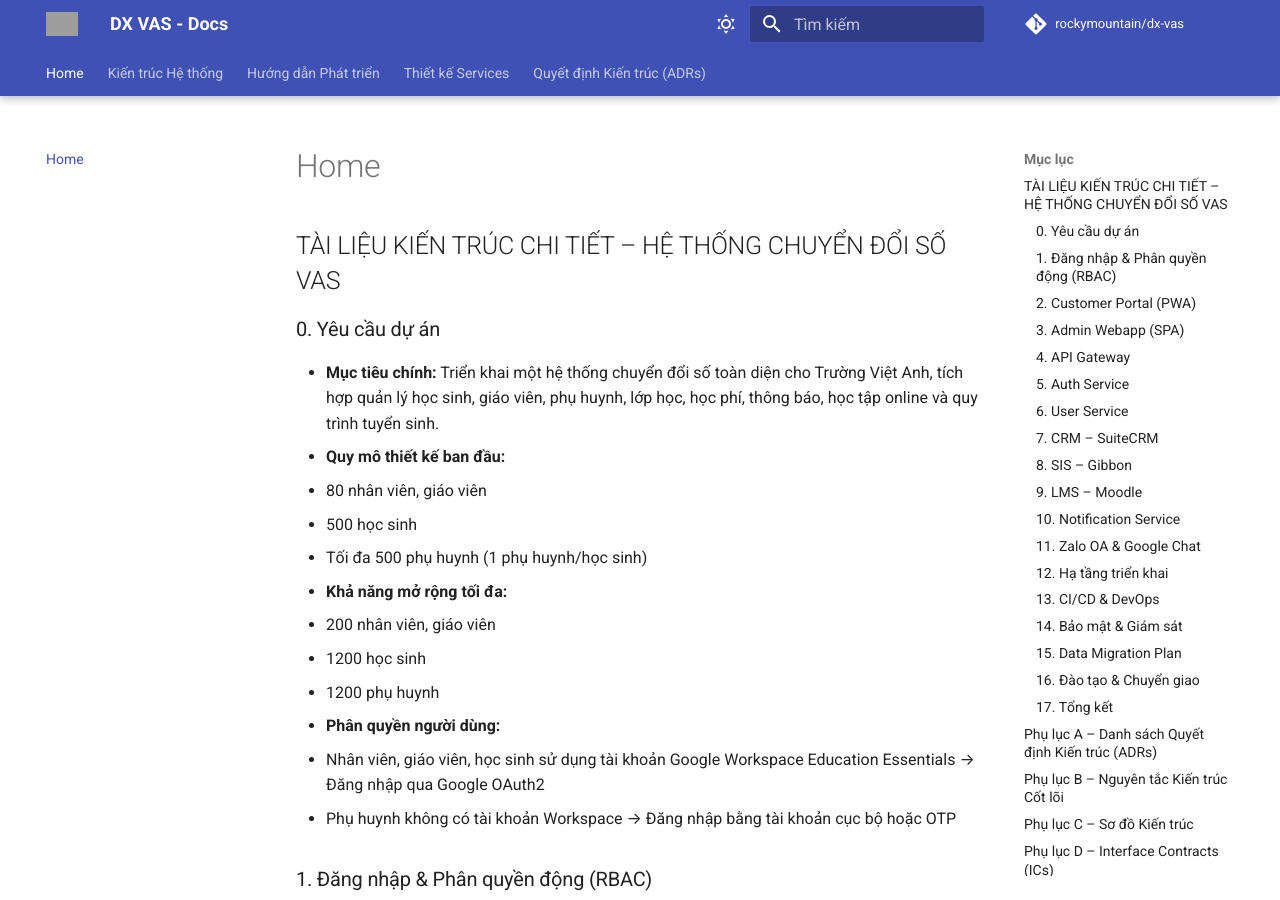
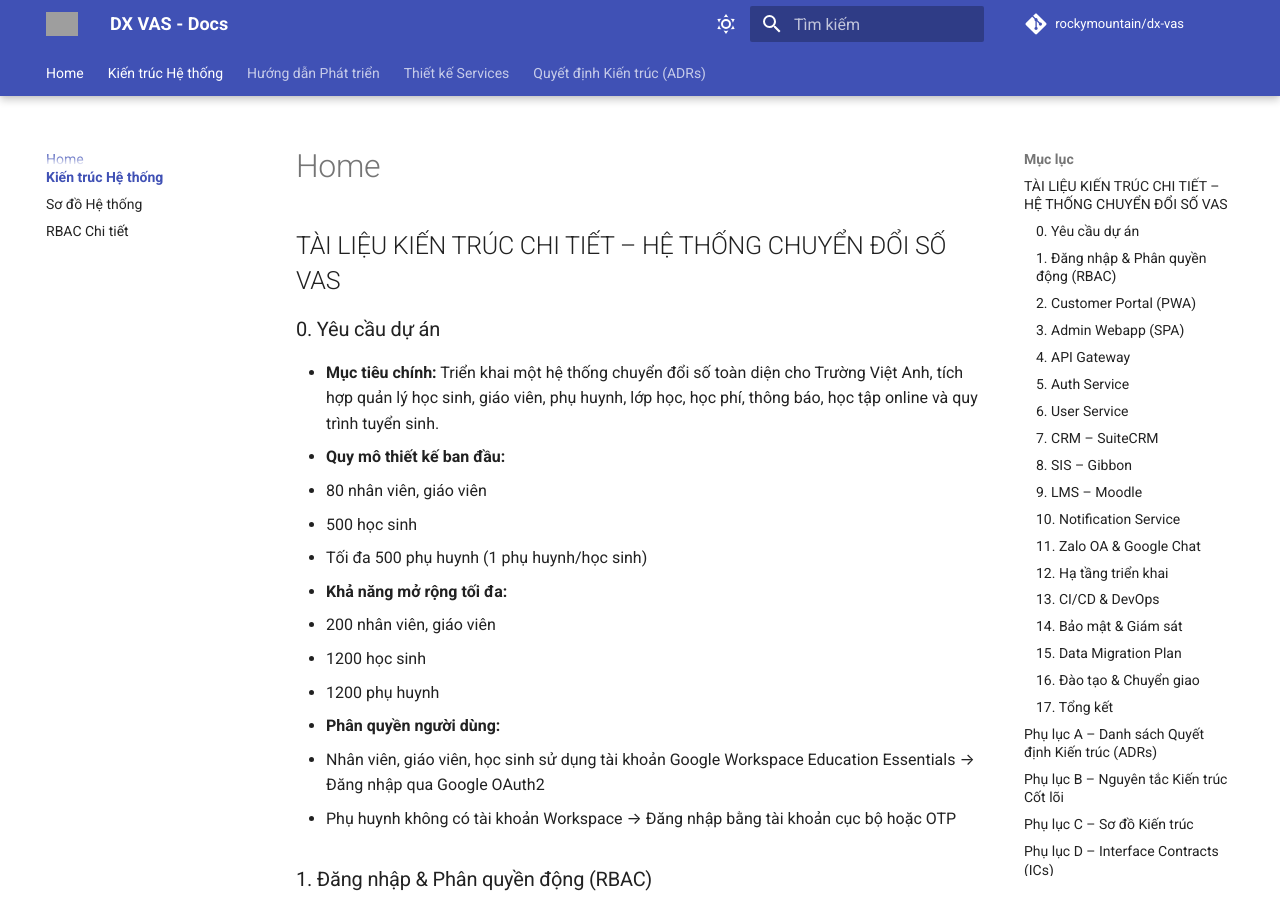
Before and after one commit to rockymountain/dx-vas, an MkDocs documentation site: the page built from docs/README.md, in a window 1280 px wide and 900 px high. Built offline with MkDocs 1.6.1 and Material for MkDocs 9.7.7, drawn with Linux system fonts in a browser that asks for light colours; comment, search, counter and statistics services are not loaded; part of the change alters nothing that is shown; grey boxes are pictures that could not be loaded.

```diff
--- a/mkdocs.yml
+++ b/mkdocs.yml
@@ -59,9 +59,9 @@ theme:
 nav:
   - Home: README.md #
   - Kiến trúc Hệ thống: # Đổi tên cho thân thiện hơn với tiếng Việt
-    - Tổng quan Kiến trúc: docs/README.md #
-    - Sơ đồ Hệ thống: docs/architecture/system-diagrams.md #
-    - RBAC Chi tiết: docs/architecture/rbac-deep-dive.md #
+    - Tổng quan Kiến trúc: README.md #
+    - Sơ đồ Hệ thống: architecture/system-diagrams.md #
+    - RBAC Chi tiết: architecture/rbac-deep-dive.md #
   - Hướng dẫn Phát triển: # Đổi tên
     - Tổng quan Phát triển (Dev Guide): docs/dev/dev-guide.md #
     - Backend Dev Guide: docs/dev/backend-dev-guide.md #
```
